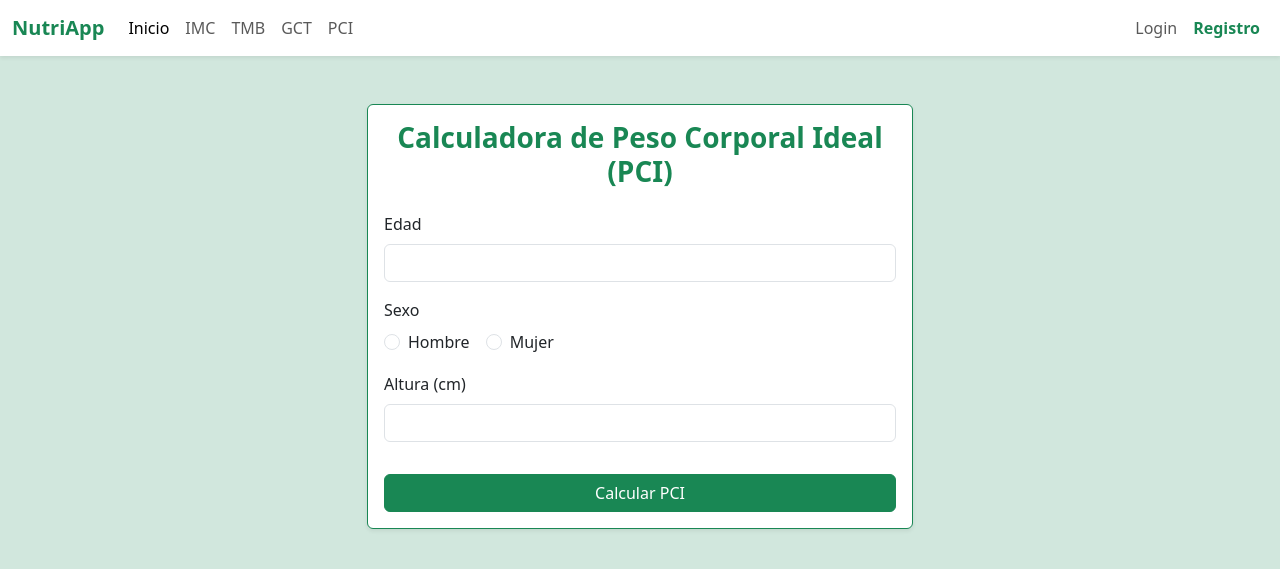
After one commit to aleman1990aleman/nutriApp, a Flask app: page /pci in a window 1280 px wide. The commit adds this page. Shown: the top 569 px of the page. Run offline with Flask 3, Linux system fonts and the light colour scheme.

Commit message:
calculadora psi

```diff
--- a/app.py
+++ b/app.py
@@ -105,5 +105,9 @@ def tbm():
 def gct():
     return render_template("gct.html")
 
+@app.route('/pci')
+def pci():
+    return render_template("pci.html")
+
 if __name__ == "__main__":
     app.run(debug=True)
--- a/templates/base.html
+++ b/templates/base.html
@@ -49,6 +49,9 @@
           <a class="nav-link" href="{{ url_for('gct') }}">GCT</a>
         </li>
 
+        <li class="nav-item">
+          <a class="nav-link" href="{{ url_for('pci') }}">PCI</a>
+
       </ul>
 
       <!-- MENU DERECHA -->
--- /dev/null
+++ b/templates/pci.html
@@ -0,0 +1,57 @@
+{% extends "base.html" %}
+{% block title %}Calculadora PCI{% endblock %}
+
+{% block content %}
+<div class="container mt-5">
+
+    <div class="row justify-content-center">
+        <div class="col-md-6">
+            <div class="card shadow-sm border-success">
+                <div class="card-body">
+                        <h3 class="text-center mb-4 text-success fw-bold">Calculadora de Peso Corporal Ideal (PCI)</h3>
+
+
+                    <!-- FORMULARIO INICIO -->
+                    <form method="POST">
+
+                        <!-- Edad -->
+                        <div class="mb-3">
+                            <label class="form-label">Edad</label>
+                            <input type="number" class="form-control" name="edad" required>
+                        </div>
+
+                        <!-- Sexo -->
+                        <div class="mb-3">
+                            <label class="form-label">Sexo</label>
+                            <div class="d-flex gap-3">
+                                <div class="form-check">
+                                    <input class="form-check-input" type="radio" name="sexo" id="sexo_hombre" value="Hombre" required>
+                                    <label class="form-check-label" for="sexo_hombre">Hombre</label>
+                                </div>
+                                <div class="form-check">
+                                    <input class="form-check-input" type="radio" name="sexo" id="sexo_mujer" value="Mujer" required>
+                                    <label class="form-check-label" for="sexo_mujer">Mujer</label>
+                                </div>
+                            </div>
+                        </div>
+
+                        <!-- Altura -->
+                        <div class="mb-3">
+                            <label class="form-label">Altura (cm)</label>
+                            <input type="number" step="0.01" class="form-control" name="altura" required>
+                        </div>
+                        <!-- Botón enviar -->
+                        <button type="submit" class="btn btn-success w-100 mt-3">
+                            Calcular PCI
+                        </button>
+
+                    </form>
+                    <!-- FORMULARIO FIN -->
+
+                </div>
+            </div>
+        </div>
+    </div>
+
+</div>
+{% endblock %}
```
